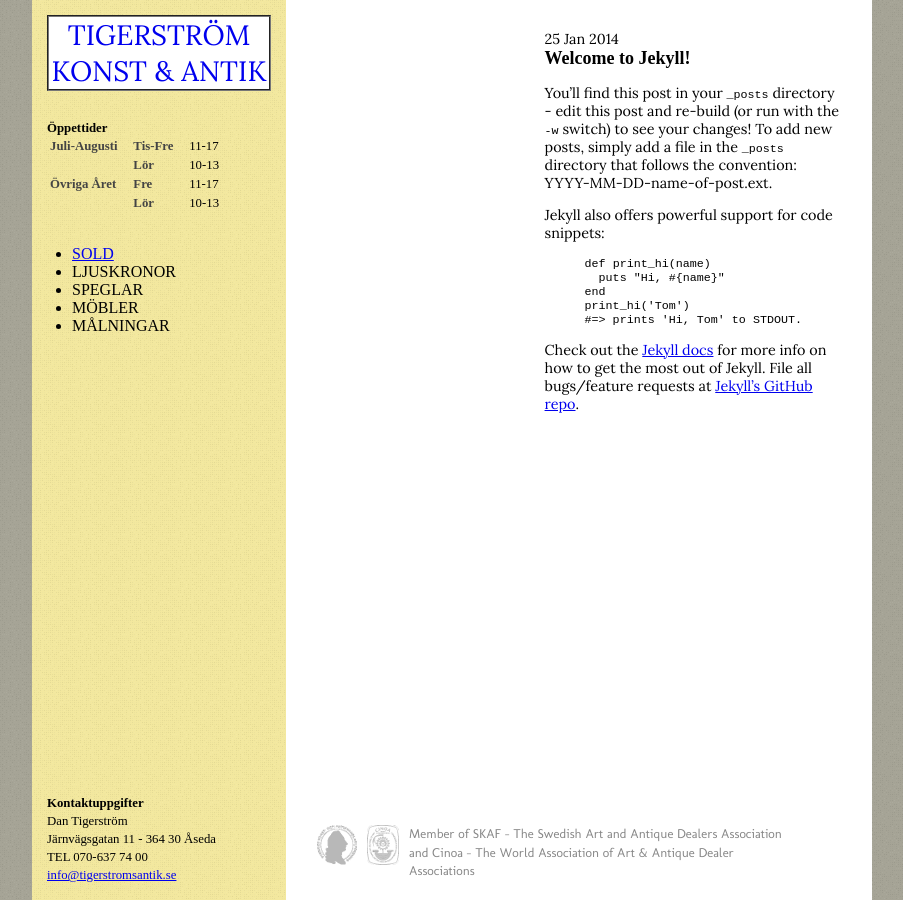
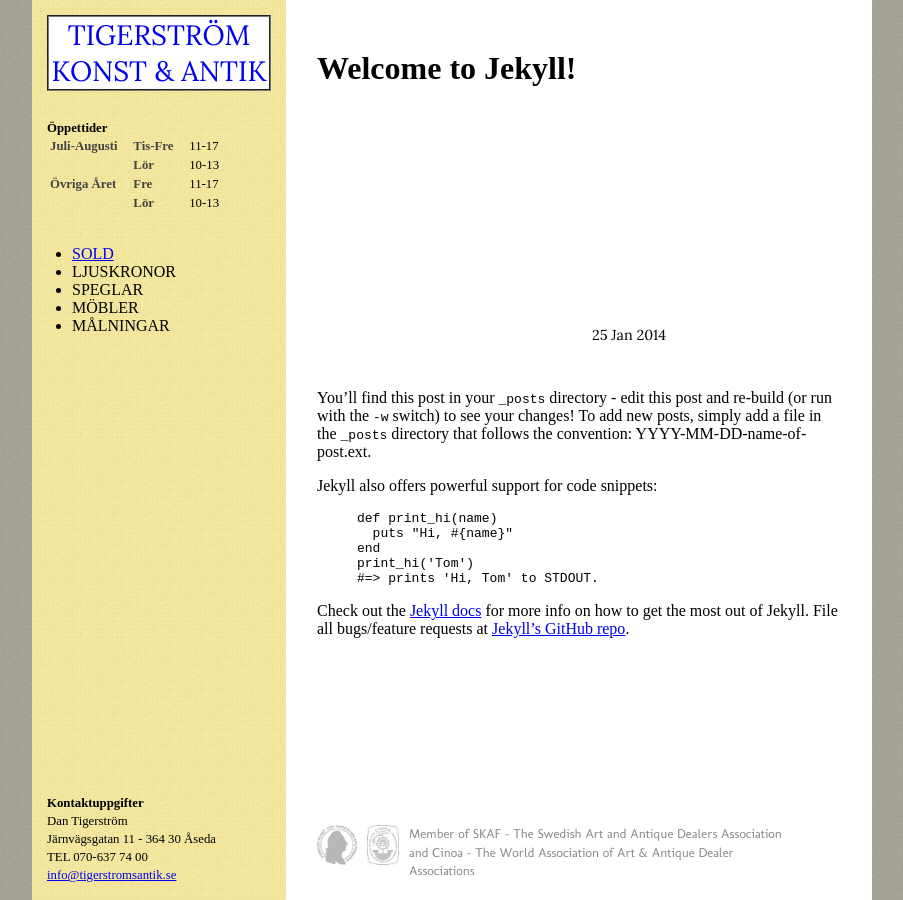
Before and after one commit to tigerstromsantik/tigerstromsantik.github.io, a Jekyll site: the page built from _posts/2014-01-25-welcome-to-jekyll.markdown, in a window 1280 px wide. Shown: the whole page, without its empty margins (188-1091 px from the left). Built offline with Jekyll 4.4.1, drawn with Linux system fonts in a browser that asks for light colours; some web fonts are replaced; Markdown is read by kramdown in place of the engine named in the settings.

Commit message:
simple post layout

```diff
--- a/_layouts/post.html
+++ b/_layouts/post.html
@@ -3,46 +3,29 @@ layout: default
 ---
 
 <div class="post">
+		<h1>{{ page.title }}</h1>
 
-<table class="article" ceppspacing="0" cellpadding="0">
-<tr>
-	<td width="360" valign="top">
 
-		{% if page.images %}
-		<div class="image">
-			<div class="thumb-m" style="background-image:url({{ page.images[0] }})" />
-		</div>
-		<table class="gallery">
-		<tr>
-			{% for img in page.images %}
-			<td><div class="thumb-s" style="background-image: url({{ img }});"> </div></td>
-		    {% endfor %}
-		</tr>
-		</table>
+		{% if page.image %}
+		<img src="{{ page.image }}" class="thumb" alt="{{ page.title }}" />
 		{% endif %}
 
+		<div class="article desc">
+			<p>{{ page.description }}</p>
 
-	</td>
-	<td valign="top" align="left" class="desc">
+			{% if page.dimensions %}
+			<p class="data"><b>Storlek</b>&nbsp; {{ page.dimensions }}</p>
+			{% endif %}
 
-		{{ page.date | date_to_string }}
-		<h2>{{ page.title }}</h2>
+			{% if page.sold %}
+			<em class="tag">SOLD</em><br/>
+			{% endif %}
 
+			<p class="date">{{ page.date | date_to_string }}</p>
+		</div>
 
- 		{{ content }}
-
-		{% if page.dimensions %}
-		<p class="data"><b>Storlek</b>&nbsp; {{ page.dimensions }}</p>
-		{% endif %}
-
-		{% if page.sold %}
-		<em class="tag">SOLD</em>
-		{% endif %}
-
-
-
-	</td>
-</tr>
-</table>
+		<div class="details">
+		{{ content }}
+		</div>
 
 </div>
--- a/_posts/2014-01-25-hello-world.markdown
+++ b/_posts/2014-01-25-hello-world.markdown
@@ -1,6 +1,6 @@
 ---
 layout: post
-title:  "Fin Skåp fron 1600"
+title:  "Afrikansk Mask"
 date:   2014-01-25 12:11:33
 categories: jekyll update
 
@@ -8,7 +8,9 @@ sold: yes
 article: cabinet
 groups: [furniture, möbel]
 images: [/assets/img/big.jpg,/assets/img/thumb1.png,/assets/img/thumb2.png,/assets/img/thumb3.png,/assets/img/thumb4.png]
+image: http://www.amuletten.net/2808-thickbox/afrikansk-mask-fjaril.jpg
 dimensions: 70.0 cm x 45.0 cm x 75.0 cm
+description: Ett exemplar av en afrikansk mask max. Höjd 40 cm
 ---
 
-This is my first article ;)
+Detail descriptions
--- a/css/antik.css
+++ b/css/antik.css
@@ -4,18 +4,19 @@
 
 html { height: 100%; background-color: #A6A496; background-image: url(../assets/img/noise.png); }
 body { background-color: white; width: 840px; margin: 0 auto; padding: 0; height: 100%; position: relative; }
-h1 { font-size: 28px; color: black; font-family: "Gentium Book Basic", Lora, serif; margin: 0; text-align: center; text-transform:uppercase; font-weight: normal; border: 2px groove #777; background-color: white; display: inline-block; width: 220px; margin: 15px; }
-h1 a { text-decoration: none; }
-h1 a:visited { color: black; }
-h3 { font-size: 20px; padding: 0; font-weight: normal; font-family: "Gentium Book Basic", serif; }
-h2 { font-size: 18px; font-family: "Gentium Book Basic", serif;  }
+h1#title { font-size: 28px; color: black; font-family: "Gentium Book Basic", Lora, serif; margin: 0; text-align: center; text-transform:uppercase; font-weight: normal; border: 2px groove #777; background-color: white; display: inline-block; width: 220px; margin: 15px; }
+h1#title a { text-decoration: none; }
+h1#title a:visited { color: black; }
+h1, h2, h3 { font-family: "Gentium Book Basic", serif; }
+h3 { font-size: 20px; padding: 0; font-weight: normal; }
+h2 { font-size: 18px; }
 
 .header { padding: 15px; }
 
 #footer { color: #888; font-size: small; font-family: Molengo, sans-serif; padding: 5px 0 20px 0; }
 #footer img { float: left; margin-right: 10px; }
 
-.article { width: 100%; border-spacing: 0; padding-top: 30px; }
+.post { margin-top: 50px; }
 
 .desc { font-family: Lora, sans-serif; font-size: 0.9em; }
 .desc h2 { font-weight: bold; margin-top: 0; }
@@ -34,3 +35,8 @@ h2 { font-size: 18px; font-family: "Gentium Book Basic", serif;  }
 #footer { background-color: white; }
 
 #store-image { background-image: url(http://tigerstromsantik.se/wp-content/uploads/2012/08/cropped-cover2.jpg); width: 584px; height: 280px; margin: 0 -30px; }
+
+.thumb { width: 240px; border: 1px solid #ddd; float: left; margin-right: 15px; background-color: #F3E89E; }
+.article { width: 250px; display: inline-block; float: right; min-height: 250px; position: relative; }
+.details { clear: both; padding-top: 15px; }
+.date { bottom: 0; position: absolute; }
```
